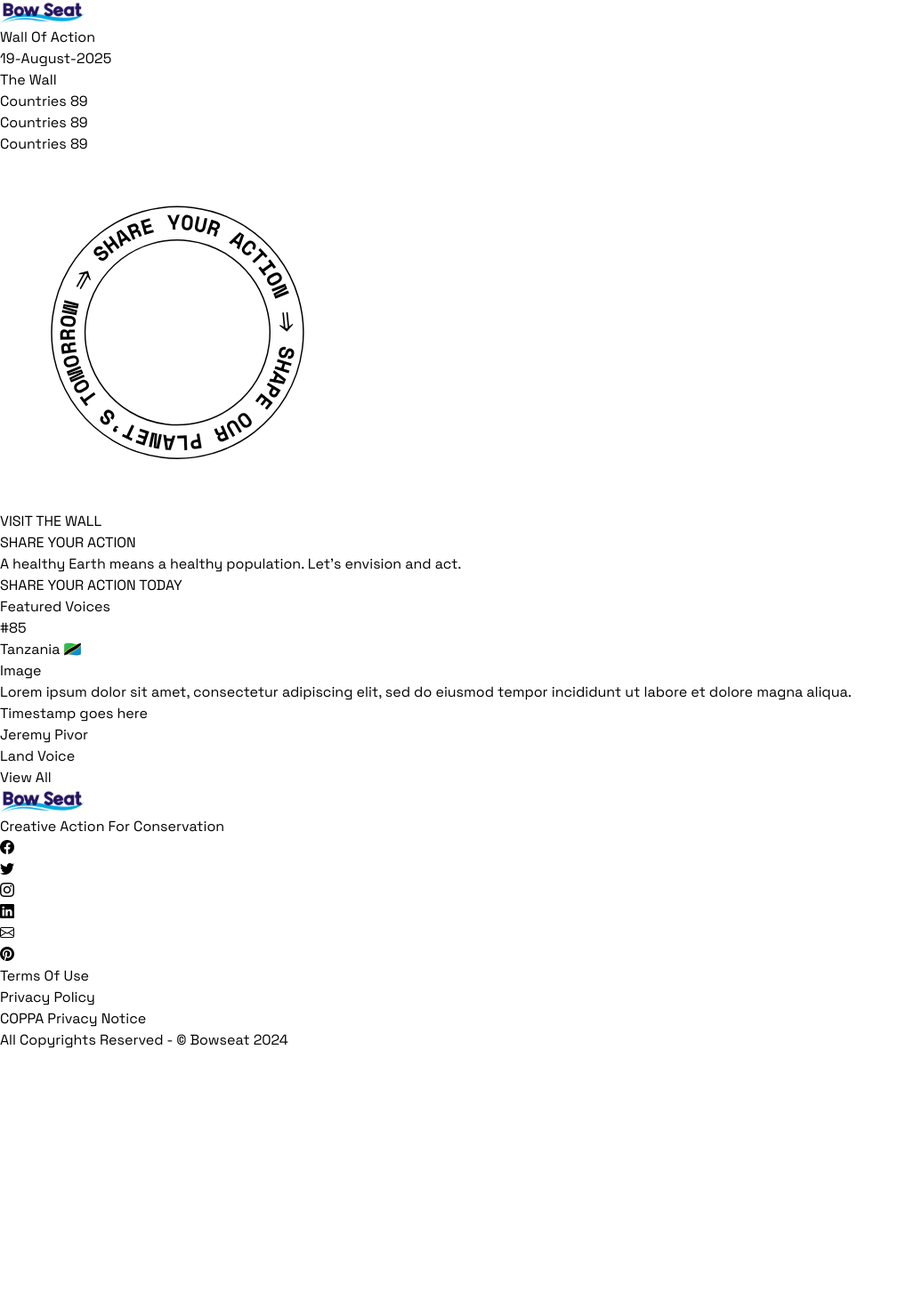
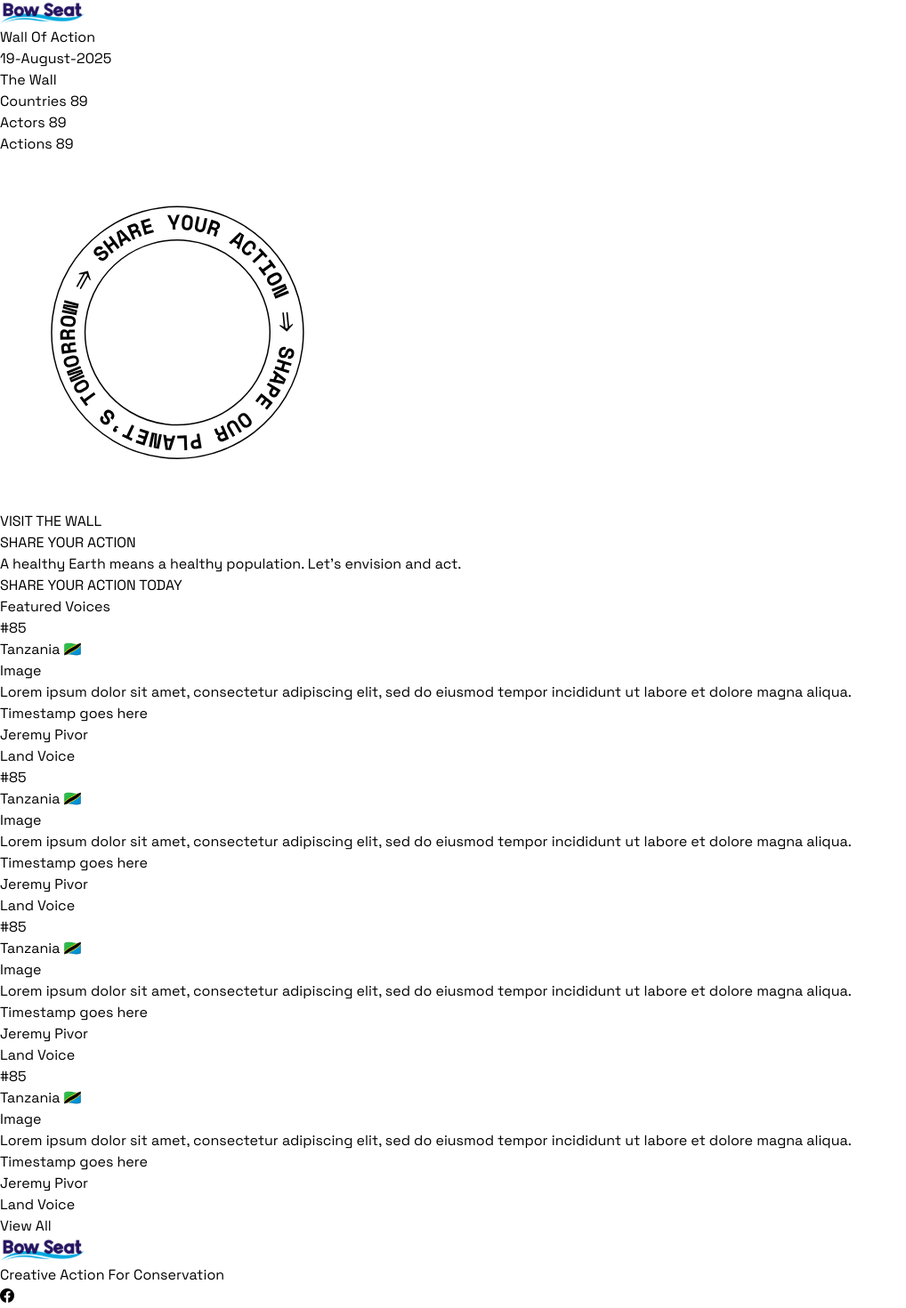
Before and after one commit to genie360s/wall-of-action, a Vue app in the folder web-app/: page / in a window 1280 px wide. Shown: the top 1470 px of the page at 89% size, without its empty margins (0-1018 px from the left). Before the commit the page ends 1181 px from the top, so only its background shows below. Built offline with nearby package versions, Linux system fonts and the light colour scheme.

Commit message:
add: FeaturedVoiceCard

```diff
--- a/web-app/src/App.vue
+++ b/web-app/src/App.vue
@@ -12,8 +12,8 @@
     <div class="w-1/3"><div class="p-2 text-sm font-bold hover:text-blue-800"><RouterLink to="/thewall">The Wall</RouterLink></div></div>
     <div class="flex gap-16 w-2/3">
       <div class="border border-blue-800 p-2  text-sm font-medium"> <p class="mx-auto">Countries <span class="font-bold">89</span></p> </div>
-      <div class="border border-blue-800 p-2  text-sm font-medium"> <p class="mx-auto">Countries <span class="font-bold">89</span></p> </div>
-      <div class="border border-blue-800 p-2  text-sm font-medium"> <p class="mx-auto">Countries <span class="font-bold">89</span></p> </div>
+      <div class="border border-blue-800 p-2  text-sm font-medium"> <p class="mx-auto">Actors <span class="font-bold">89</span></p> </div>
+      <div class="border border-blue-800 p-2  text-sm font-medium"> <p class="mx-auto">Actions <span class="font-bold">89</span></p> </div>
     </div>
   </div>
 
--- /dev/null
+++ b/web-app/src/components/FeaturedVoicecard.vue
@@ -0,0 +1,25 @@
+<script setup lang="ts">
+</script>
+
+<template>
+    <div class="bg-green-400 h-[425px] w-[300px] border border-blue-800">
+        <div class="mx-4 py-1 flex">
+          <div class="text-sm font-medium text-left w-1/2">#85</div>
+          <div class="text-sm font-medium text-right w-1/2">Tanzania 🇹🇿</div>
+        </div>
+        <div class="mx-4  h-[250px] bg-white"> Image </div>
+        <div class="mx-4 py-1">
+          <p class="text-sm">
+            Lorem ipsum dolor sit amet, consectetur adipiscing elit, sed do eiusmod tempor incididunt ut labore et dolore magna aliqua.
+          </p>
+        </div>
+        <div class="mx-4 py-1 flex">
+          <div class=" w-1/2"></div>
+          <div class="text-sm  text-right w-1/2 text-xs"> Timestamp goes here </div>
+        </div>
+        <div class="mx-4 py-1 flex">
+          <div class="text-sm font-medium text-left w-1/2">Jeremy Pivor</div>
+          <div class="text-sm font-medium text-right w-1/2">Land Voice</div>
+        </div>
+      </div>
+</template>
--- a/web-app/src/views/HomeView.vue
+++ b/web-app/src/views/HomeView.vue
@@ -1,4 +1,5 @@
 <script setup lang="ts">
+import FeaturedVoicecard from '@/components/FeaturedVoicecard.vue';
 </script>
 
 <template>
@@ -19,27 +20,11 @@
     <div class="mx-auto w-full mt-12 mb-16">
       <h2 class="text-3xl font-bold text-center">Featured Voices</h2>
     </div>
-    <div class="mx-auto w-full flex gap-4 mb-8">
-      <div class="bg-green-400 h-[425px] w-[300px] border border-blue-800">
-        <div class="mx-4 py-1 flex">
-          <div class="text-sm font-medium text-left w-1/2">#85</div>
-          <div class="text-sm font-medium text-right w-1/2">Tanzania 🇹🇿</div>
-        </div>
-        <div class="mx-4  h-[250px] bg-white"> Image </div>
-        <div class="mx-4 py-1">
-          <p class="text-sm">
-            Lorem ipsum dolor sit amet, consectetur adipiscing elit, sed do eiusmod tempor incididunt ut labore et dolore magna aliqua.
-          </p>
-        </div>
-        <div class="mx-4 py-1 flex">
-          <div class=" w-1/2"></div>
-          <div class="text-sm  text-right w-1/2 text-xs"> Timestamp goes here </div>
-        </div>
-        <div class="mx-4 py-1 flex">
-          <div class="text-sm font-medium text-left w-1/2">Jeremy Pivor</div>
-          <div class="text-sm font-medium text-right w-1/2">Land Voice</div>
-        </div>
-      </div>
+    <div class="mx-auto w-full flex gap-8 mb-8">
+      <FeaturedVoicecard />
+      <FeaturedVoicecard />
+      <FeaturedVoicecard />
+      <FeaturedVoicecard />
     </div>
     <div class="mb-4 w-full flex flex-row-reverse">
       <div class="border border-blue-800 px-4 py-2 text-sm hover:bg-cyan-500 hover:text-white hover:border-4 hover:border-t hover:border-l hover:border-blue-800 h-[40px] cursor-pointer">View All</div>
```
Also changed, not shown: web-app/src/components/TheWelcome.vue (+0 -7 lines).
